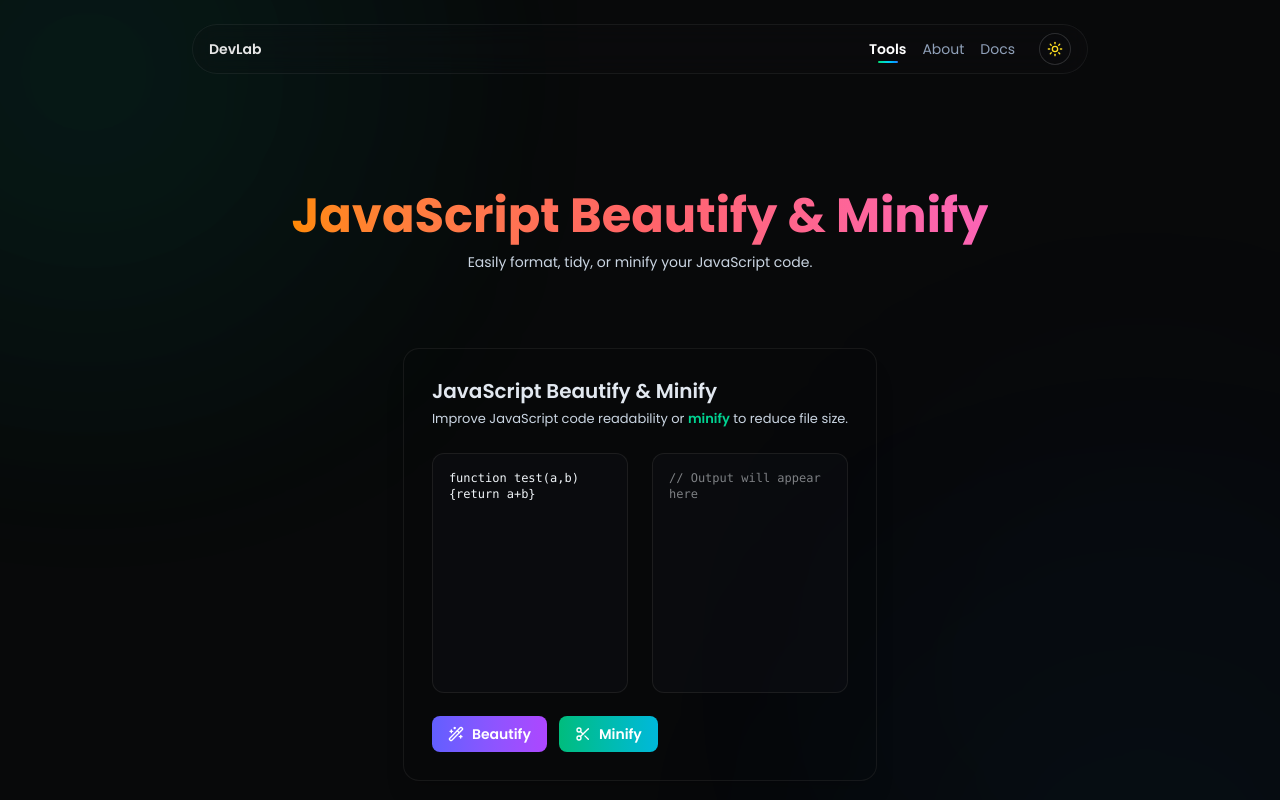
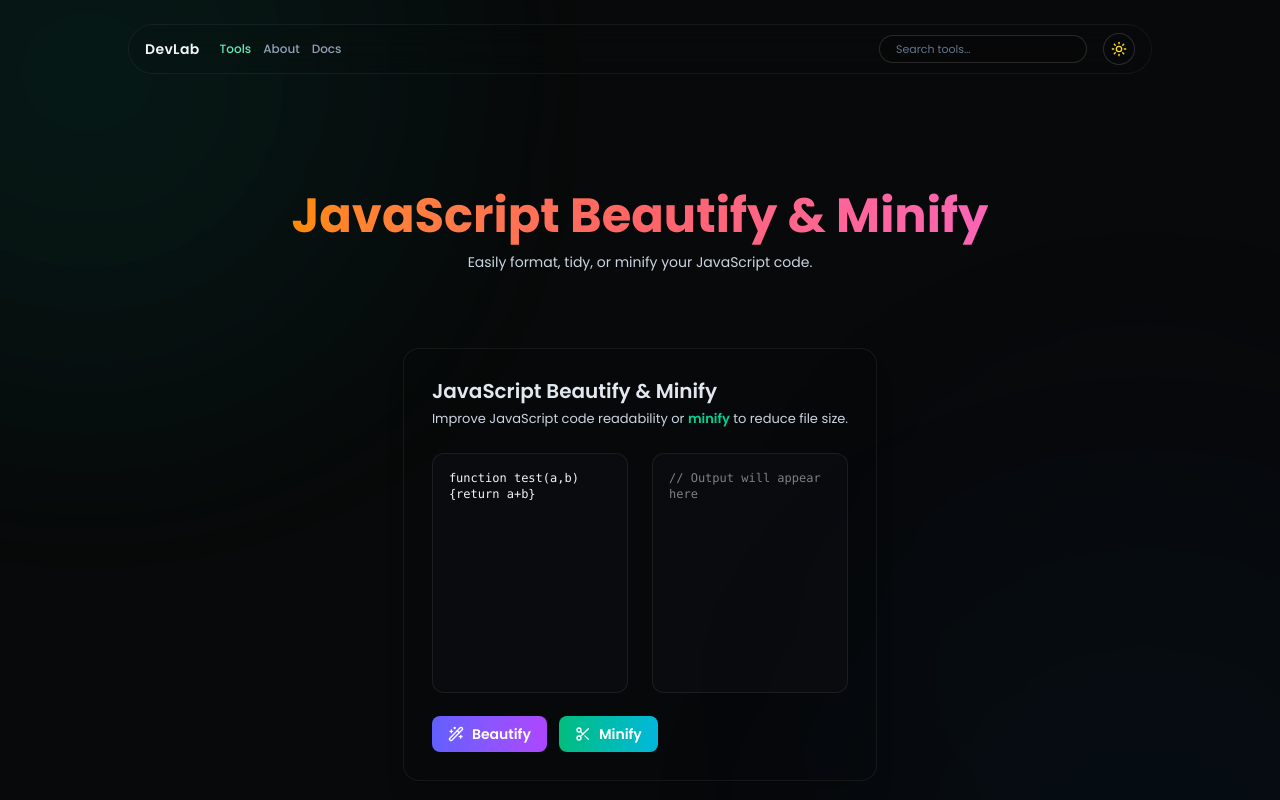
Before and after one commit to justthendra/devlab, a Next.js app: page /tools/jsbeautify in a window 1280 px wide. Shown: the top 800 px of the page. Built offline with nearby package versions, Linux system fonts and the light colour scheme.

Commit message:
Update Navbar.tsx

```diff
--- a/components/Navbar.tsx
+++ b/components/Navbar.tsx
@@ -1,21 +1,95 @@
 "use client";
 
 import Link from "next/link";
-import { usePathname } from "next/navigation";
+import { usePathname, useRouter } from "next/navigation";
 import { motion } from "framer-motion";
 import { useTheme } from "next-themes";
-import Image from "next/image";
-import { Sun, Moon } from "lucide-react";
+import { Sun, Moon, Search } from "lucide-react";
+import { useState, useMemo } from "react";
+
+const TOOL_INDEX = [
+  {
+    name: "MP4 → WEBM",
+    path: "/tools/mp4towebm",
+    keywords: ["mp4", "webm", "video", "convert"],
+  },
+  {
+    name: "MP4 → MP3",
+    path: "/tools/mp4tomp3",
+    keywords: ["mp4", "mp3", "audio"],
+  },
+  {
+    name: "JPG → WEBP",
+    path: "/tools/jpgtowebp",
+    keywords: ["jpg", "webp", "image"],
+  },
+  {
+    name: "GIF Optimize",
+    path: "/tools/gifoptimize",
+    keywords: ["gif", "optimize"],
+  },
+  {
+    name: "JSON/Lua Formatter",
+    path: "/tools/formatter",
+    keywords: ["json", "lua", "format"],
+  },
+  {
+    name: "QR Code Generator",
+    path: "/tools/qrcode",
+    keywords: ["qr", "qrcode", "qr code"],
+  },
+  {
+    name: "Color Palette Extractor",
+    path: "/tools/colorpalette",
+    keywords: ["color", "palette", "extractor"],
+  },
+  {
+    name: "CSS Glow Generator",
+    path: "/tools/cssglow",
+    keywords: ["css", "glow", "gradient"],
+  },
+  {
+    name: "JS Beautify & Minify",
+    path: "/tools/jsbeautify",
+    keywords: ["js", "javascript", "beautify", "minify"],
+  },
+];
 
 export default function Navbar() {
   const pathname = usePathname();
   const { theme, setTheme } = useTheme();
+  const router = useRouter();
+
+  const [query, setQuery] = useState("");
+  const [focused, setFocused] = useState(false);
 
   const navItems = [
     { label: "Tools", path: "/tools" },
     { label: "About", path: "/about" },
     { label: "Docs", path: "/docs" },
   ];
+
+  const results = useMemo(() => {
+    const q = query.toLowerCase().trim();
+    if (!q) return [];
+    return TOOL_INDEX.filter((t) => {
+      return (
+        t.name.toLowerCase().includes(q) ||
+        t.keywords.some((k) => k.toLowerCase().includes(q))
+      );
+    }).slice(0, 6);
+  }, [query]);
+
+  const handleSearchEnter = () => {
+    if (results.length > 0) {
+      router.push(results[0].path);
+      setFocused(false);
+      setQuery("");
+    } else if (query.trim()) {
+      router.push("/tools");
+      setFocused(false);
+    }
+  };
 
   return (
     <div className="w-full flex justify-center mt-6 fixed top-0 z-50 pointer-events-none">
@@ -24,76 +98,147 @@ export default function Navbar() {
         animate={{ opacity: 1, y: 0 }}
         transition={{ duration: 0.4 }}
         className={`
-          max-w-4xl w-full mx-4 px-4 py-2 flex items-center gap-6
-          rounded-full pointer-events-auto backdrop-blur-md border
-          transition-all duration-300
-          ${theme === "dark"
-            ? "bg-[rgba(19,20,22,0.23)] border-[rgba(255,255,255,0.06)]"
-            : "bg-[rgba(216,216,216,0.48)]  border-[rgba(0,0,0,0.07)]"
+          max-w-5xl w-full mx-4 px-4 py-2 flex items-center gap-4
+          rounded-full pointer-events-auto
+          backdrop-blur-md border
+          ${
+            theme === "dark"
+              ? "bg-[rgba(12,12,14,0.09)] border-[rgba(255,255,255,0.06)]"
+              : "bg-[rgba(245,245,247,0.92)] border-[rgba(0,0,0,0.06)]"
           }
-
         `}
       >
         {/* Logo */}
-        <Link href="/" className="text-sm font-semibold mr-auto">
-          <span>DevLab</span>
+        <Link href="/" className="flex items-center gap-2 mr-1">
+          <span
+            className={`hidden sm:inline text-sm font-semibold tracking-wide ${
+              theme === "dark" ? "text-slate-100" : "text-slate-900"
+            }`}
+          >
+            DevLab
+          </span>
         </Link>
 
-        {/* Menü */}
-        <div className="flex items-center gap-4">
-          {navItems.map((item) => {
-            const isActive = pathname.startsWith(item.path);
-            return (
-              <motion.div whileHover={{ scale: 1.1 }} key={item.path}>
+        {/* Orta kısım: nav linkler + search */}
+        <div className="flex items-center gap-4 flex-1">
+          <div className="hidden md:flex items-center gap-3">
+            {navItems.map((item) => {
+              const isActive = pathname.startsWith(item.path);
+              return (
                 <Link
+                  key={item.path}
                   href={item.path}
-                  className={`
-                    relative text-sm transition-all duration-300
-                    ${isActive
-                      ? `font-semibold ${theme === "dark" ? "text-white" : "text-slate-900"
-                      }`
-                      : `${theme === "dark"
-                        ? "text-slate-400 hover:text-white"
-                        : "text-slate-500 hover:text-slate-900"
-                      }`
-                    }
-                  `}
+                  className={`text-xs font-medium transition ${
+                    isActive
+                      ? theme === "dark"
+                        ? "text-emerald-300"
+                        : "text-emerald-600"
+                      : theme === "dark"
+                      ? "text-slate-400 hover:text-slate-200"
+                      : "text-slate-500 hover:text-slate-800"
+                  }`}
                 >
                   {item.label}
+                </Link>
+              );
+            })}
+          </div>
 
-                  {/* Alt çizgi animasyonu */}
-                  {isActive && (
-                    <motion.span
-                      layoutId="active-underline"
-                      className={`
-                        absolute left-1/2 -translate-x-1/2 -bottom-1 h-[2px] w-5 rounded-full
-                        bg-gradient-to-r from-green-400 via-cyan-400 to-blue-500
-                      `}
-                    />
-                  )}
-                </Link>
-              </motion.div>
-            );
-          })}
+          {/* Search bar */}
+          <div className="relative ml-auto">
+            <div
+              className={`
+                flex items-center gap-1 px-3 py-1.5 rounded-full text-xs
+                border transition-colors w-40 sm:w-52
+                ${
+                  theme === "dark"
+                    ? "bg-[rgba(12,14,17,0.04)] border-[rgba(88,88,88,0.4)]"
+                    : "bg-[rgba(248,249,252,0.9)] border-[rgba(90,90,90,0.4)]"
+                }
+              `}
+            >
+              <Search className="w-3.5 h-3.5 text-gray-400" />
+              <input
+                type="text"
+                value={query}
+                onChange={(e) => setQuery(e.target.value)}
+                onFocus={() => setFocused(true)}
+                onBlur={() => setTimeout(() => setFocused(false), 150)}
+                onKeyDown={(e) => {
+                  if (e.key === "Enter") {
+                    handleSearchEnter();
+                  }
+                }}
+                placeholder="Search tools…"
+                className={`
+                  bg-transparent outline-none text-[11px] flex-1
+                  ${
+                    theme === "dark"
+                      ? "text-slate-100 placeholder:text-slate-500"
+                      : "text-slate-800 placeholder:text-slate-500"
+                  }
+                `}
+              />
+            </div>
+
+            {/* Sonuç dropdown'u */}
+            {focused && results.length > 0 && (
+              <div
+                className={`
+                  absolute mt-1 right-0 left-0 rounded-2xl text-[11px] z-40
+                  border shadow-lg overflow-hidden
+                  ${
+                    theme === "dark"
+                      ? "bg-[rgba(17,20,26,0.3)] border-[rgba(104,104,104,0.35)]"
+                      : "bg-white border-[rgba(148,163,184,0.45)]"
+                  }
+                `}
+              >
+                {results.map((tool) => (
+                  <button
+                    key={tool.path}
+                    type="button"
+                    onMouseDown={(e) => {
+                      e.preventDefault();
+                      router.push(tool.path);
+                      setQuery("");
+                      setFocused(false);
+                    }}
+                    className={`
+                      w-full text-left px-3 py-1.5 cursor-pointer hover:bg-[rgba(41,41,41,0.09)]
+                      ${
+                        theme === "dark"
+                          ? "text-slate-200"
+                          : "text-slate-800"
+                      }
+                    `}
+                  >
+                    {tool.name}
+                  </button>
+                ))}
+              </div>
+            )}
+          </div>
         </div>
 
-        {/* Tema butonu */}
+        {/* Tema butonu + profil */}
         <motion.button
-          whileHover={{ scale: 1.15 }}
-          onClick={() => setTheme(theme === "dark" ? "light" : "dark")}
+          whileHover={{ scale: 1.1 }}
           className={`
-            w-8 h-8 flex items-center justify-center rounded-full transition-all duration-300
-            border backdrop-blur-sm cursor-pointer
-            ${theme === "dark"
-              ? "bg-[rgba(19,16,16,0.03)] border-[rgba(255,255,255,0.15)] hover:bg-[rgba(255,255,255,0.15)]"
-              : "bg-[rgba(255,255,255,0.5)] border-[rgba(0,0,0,0.12)] hover:bg-[rgba(255,255,255,0.7)]"
+            w-8 h-8 flex items-center justify-center rounded-full
+            border transition cursor-pointer
+            ${
+              theme === "dark"
+                ? "bg-[rgba(9,10,12,0.25)] border-[rgba(100,100,100,0.4)] hover:border-[rgba(179,179,179,0.4)]"
+                : "bg-[rgba(243,244,246,0.95)] border-[rgba(148,163,184,0.4)]"
             }
           `}
+          onClick={() => setTheme(theme === "dark" ? "light" : "dark")}
         >
           {theme === "dark" ? (
             <Sun className="w-4 h-4 text-yellow-300" />
           ) : (
-            <Moon className="w-4 h-4 text-blue-500" />
+            <Moon className="w-4 h-4 text-indigo-500" />
           )}
         </motion.button>
       </motion.nav>
```
